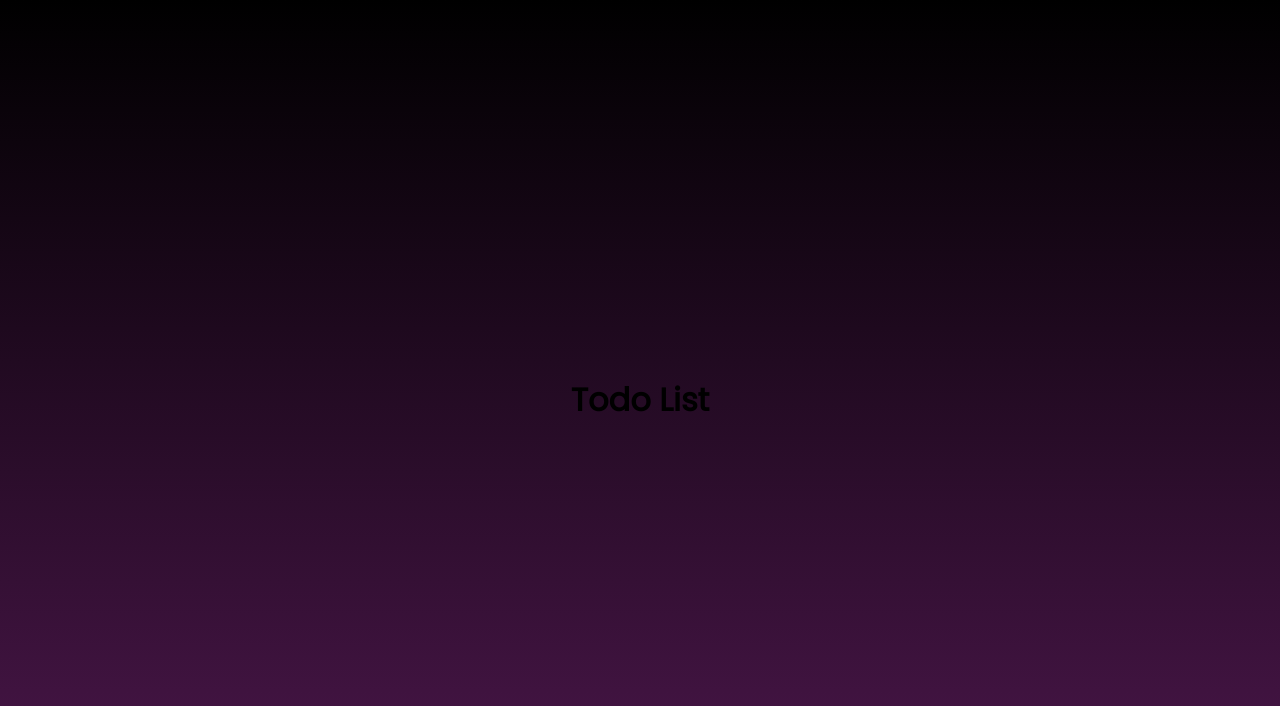
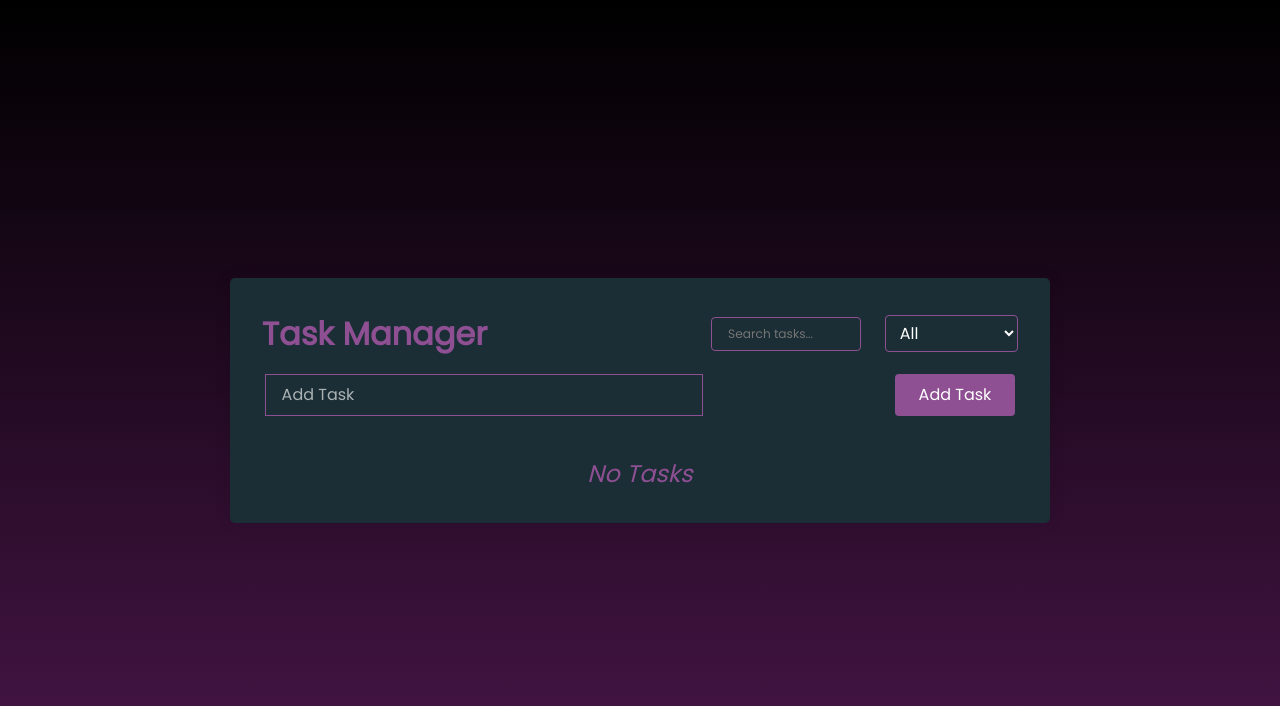
Before and after one commit to Sakshi-Simform/todo-list, a React (Vite) app: page / in a window 1280 px wide. Shown: the top 706 px of the page. Built offline with nearby package versions, Linux system fonts and the light colour scheme; the HTML template or start-up script is replaced by a standard one.

Commit message:
feature: add display file for todo

```diff
--- a/src/App.tsx
+++ b/src/App.tsx
@@ -1,10 +1,9 @@
+import TodoWrapper from './components/TodoWrapper';
 import './styles/App.css'
 
 function App() {
   return (
-   <div>
-    <h1>Todo List </h1>
-   </div>
+   <TodoWrapper />
   )
 }
 export default App;
```
